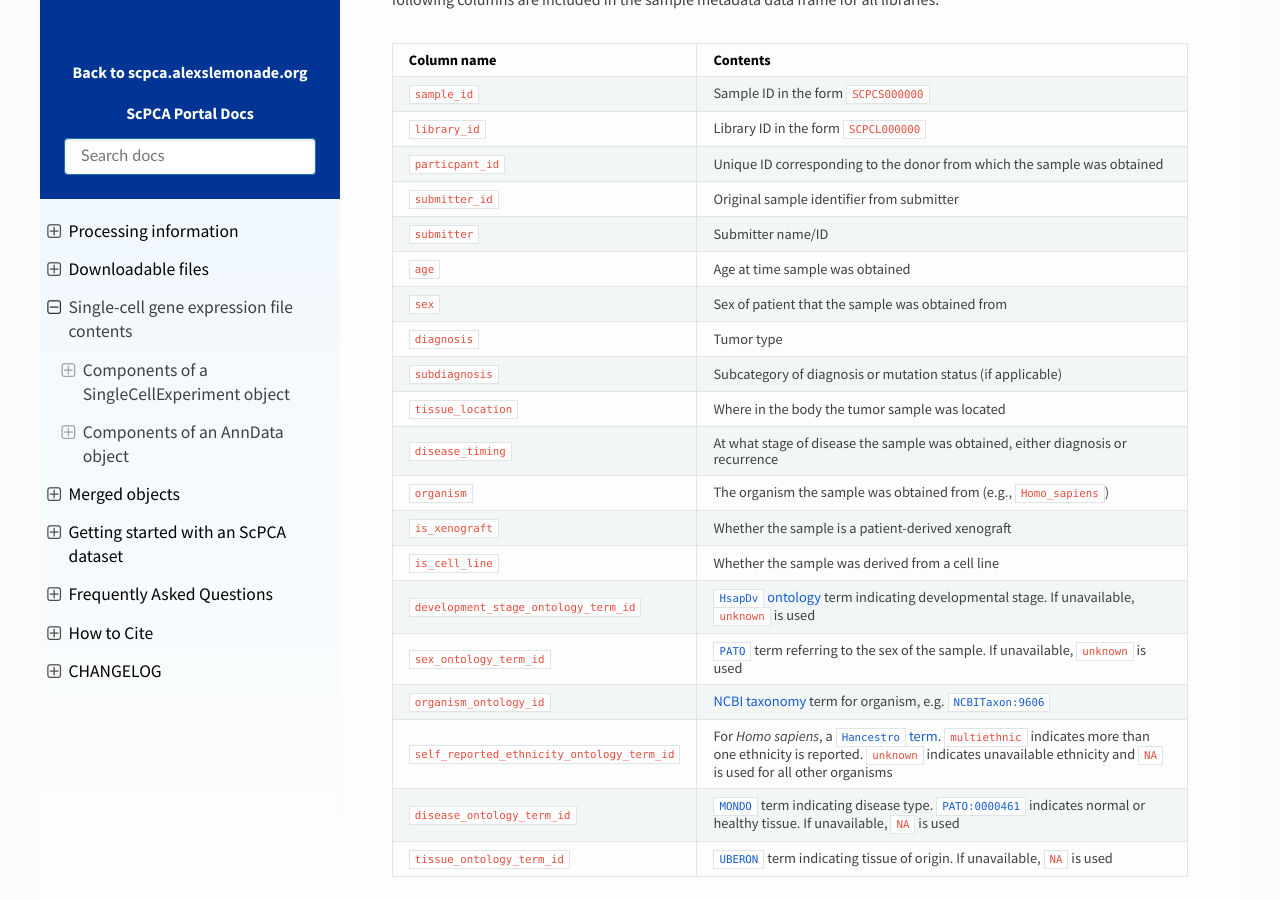
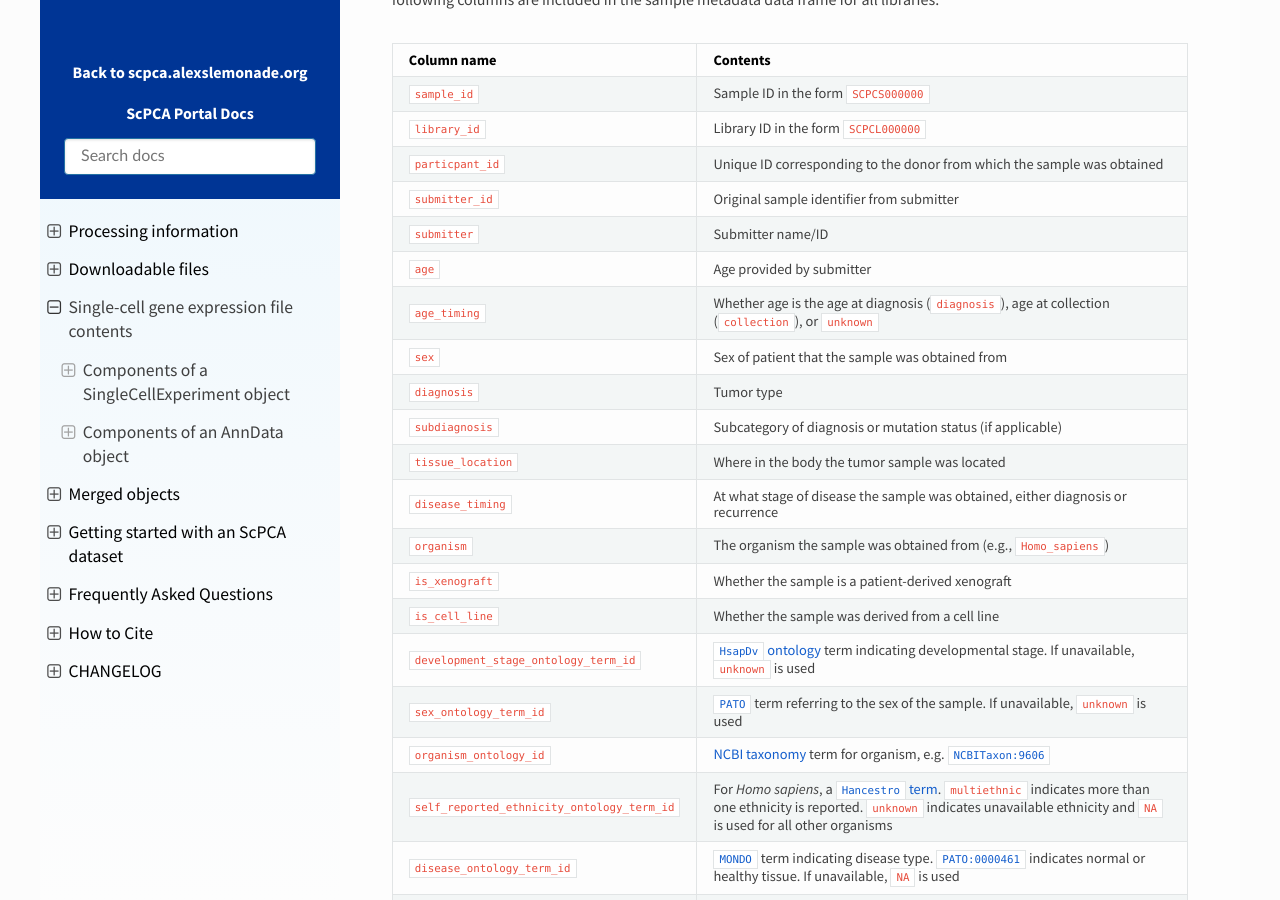
Before and after one commit to DongzeHE/scpca-docs, a Sphinx documentation site: the page built from docs/sce_file_contents.md, in a window 1280 px wide and 900 px high, scrolled down 5890 px. Built offline with Sphinx 7.4.7 and the Read the Docs theme 2.0.0, drawn with Linux system fonts in a browser that asks for light colours; some of the changed text lies outside the part shown.

Commit message:
Merge pull request #331 from AlexsLemonade/allyhawkins/add-age-timing
Add `age_timing` to docs

```diff
--- a/docs/sce_file_contents.md
+++ b/docs/sce_file_contents.md
@@ -175,7 +175,8 @@ The following columns are included in the sample metadata data frame for all lib
 | `particpant_id`  | Unique ID corresponding to the donor from which the sample was obtained |
 | `submitter_id`    | Original sample identifier from submitter                      |
 | `submitter`       | Submitter name/ID                                              |
-| `age`             | Age at time sample was obtained                                |
+| `age`             | Age provided by submitter                                |
+| `age_timing`      | Whether age is the age at diagnosis (`diagnosis`), age at collection (`collection`), or `unknown`|
 | `sex`             | Sex of patient that the sample was obtained from               |
 | `diagnosis`       | Tumor type                                                     |
 | `subdiagnosis`    | Subcategory of diagnosis or mutation status (if applicable)    |
@@ -389,7 +390,8 @@ The `AnnData` object also includes the following additional cell-level metadata
 | `participant_id`                           | Unique ID corresponding to the donor from which the sample was obtained                                                                                                                                                                   |
 | `submitter_id`                             | Original sample identifier from submitter                                                                                                                                                                                                 |
 | `submitter`                                | Submitter name/ID                                                                                                                                                                                                                         |
-| `age`                                      | Age at time sample was obtained                                                                                                                                                                                                           |
+| `age`             | Age provided by submitter                                |
+| `age_timing`      | Whether age is the age at diagnosis (`diagnosis`), age at collection (`collection`), or `unknown`|
 | `sex`                                      | Sex of patient that the sample was obtained from                                                                                                                                                                                          |
 | `diagnosis`                                | Tumor type                                                                                                                                                                                                                                |
 | `subdiagnosis`                             | Subcategory of diagnosis or mutation status (if applicable)                                                                                                                                                                               |
```
Also changed, not shown: docs/download_files.md (+2 -1 lines), docs/merged_objects.md (+2 -1 lines).
